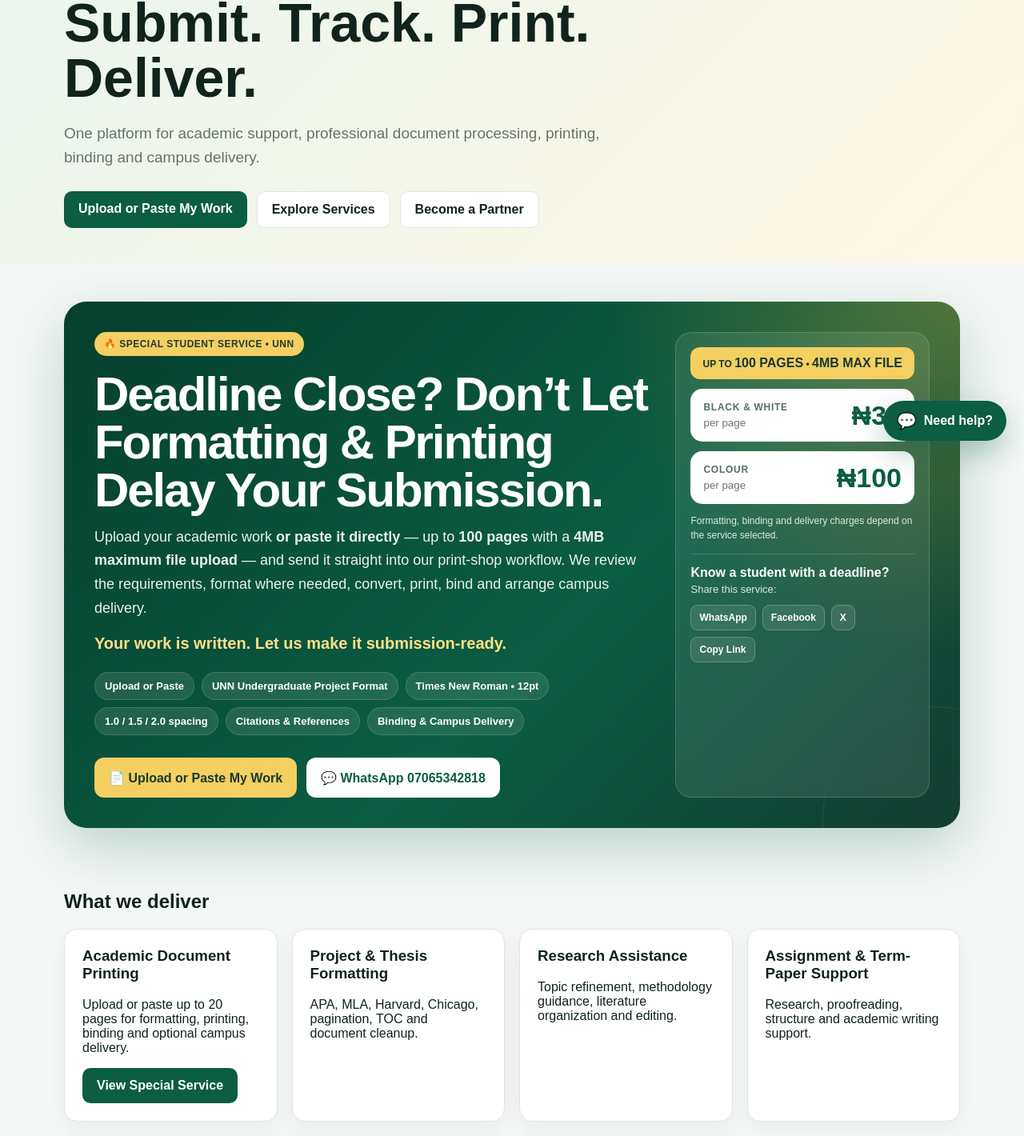
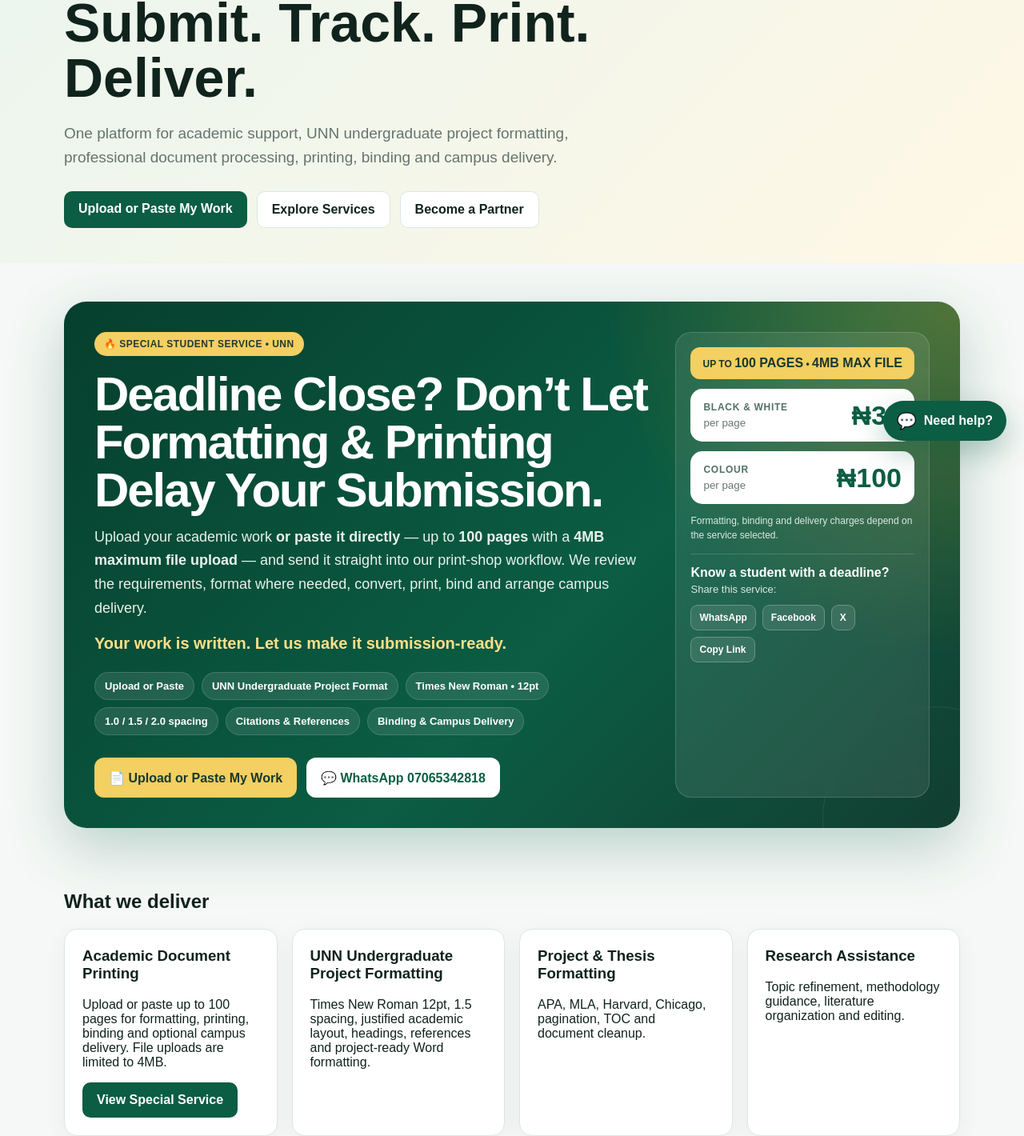
Before and after one commit to mabrig1/mabrig-academic-assistance, a Next.js app: page / in a window 1280 px wide. Shown: the part 227-1647 px from the top of the page at 80% size. Built offline with nearby package versions, Linux system fonts and the light colour scheme.

Commit message:
Refresh homepage for 100-page UNN project service

```diff
--- a/app/page.tsx
+++ b/app/page.tsx
@@ -5,7 +5,8 @@ import AcademicPrintOrderForm from "./components/AcademicPrintOrderForm";
 import SpecialServicePoster from "./components/SpecialServicePoster";
 
 const services = [
-  ["Academic Document Printing", "Upload or paste up to 20 pages for formatting, printing, binding and optional campus delivery."],
+  ["Academic Document Printing", "Upload or paste up to 100 pages for formatting, printing, binding and optional campus delivery. File uploads are limited to 4MB."],
+  ["UNN Undergraduate Project Formatting", "Times New Roman 12pt, 1.5 spacing, justified academic layout, headings, references and project-ready Word formatting."],
   ["Project & Thesis Formatting", "APA, MLA, Harvard, Chicago, pagination, TOC and document cleanup."],
   ["Research Assistance", "Topic refinement, methodology guidance, literature organization and editing."],
   ["Assignment & Term-Paper Support", "Research, proofreading, structure and academic writing support."],
@@ -31,7 +32,7 @@ export default function Home() {
   return <>
     <header className="container nav"><div className="brand">MABRIG ICT</div><div className="actions"><a className="btn secondary" href="/academic-printing">Academic Printing</a><a className="btn secondary" href="/partners">Partner Referrals</a><a className="btn secondary" href="/track">Track Order</a><a className="btn secondary" href="#order">Place an Order</a></div></header>
     <main>
-      <section className="hero"><div className="container"><span className="badge">UNN Academic & Document Services</span><h1>Submit. Track. Print. Deliver.</h1><p className="lead">One platform for academic support, professional document processing, printing, binding and campus delivery.</p><div className="actions"><a className="btn primary" href="/academic-printing/order">Upload or Paste My Work</a><a className="btn secondary" href="#services">Explore Services</a><a className="btn secondary" href="/partners">Become a Partner</a></div></div></section>
+      <section className="hero"><div className="container"><span className="badge">UNN Academic & Document Services</span><h1>Submit. Track. Print. Deliver.</h1><p className="lead">One platform for academic support, UNN undergraduate project formatting, professional document processing, printing, binding and campus delivery.</p><div className="actions"><a className="btn primary" href="/academic-printing/order">Upload or Paste My Work</a><a className="btn secondary" href="#services">Explore Services</a><a className="btn secondary" href="/partners">Become a Partner</a></div></div></section>
       {referralCode && <section className="section container" style={{paddingBottom:0}}><div className="notice"><strong>Partner referral recorded.</strong> Your order will be attributed to referral code <strong>{referralCode}</strong> where eligible under the partner programme.</div></section>}
 
       <SpecialServicePoster />
```
